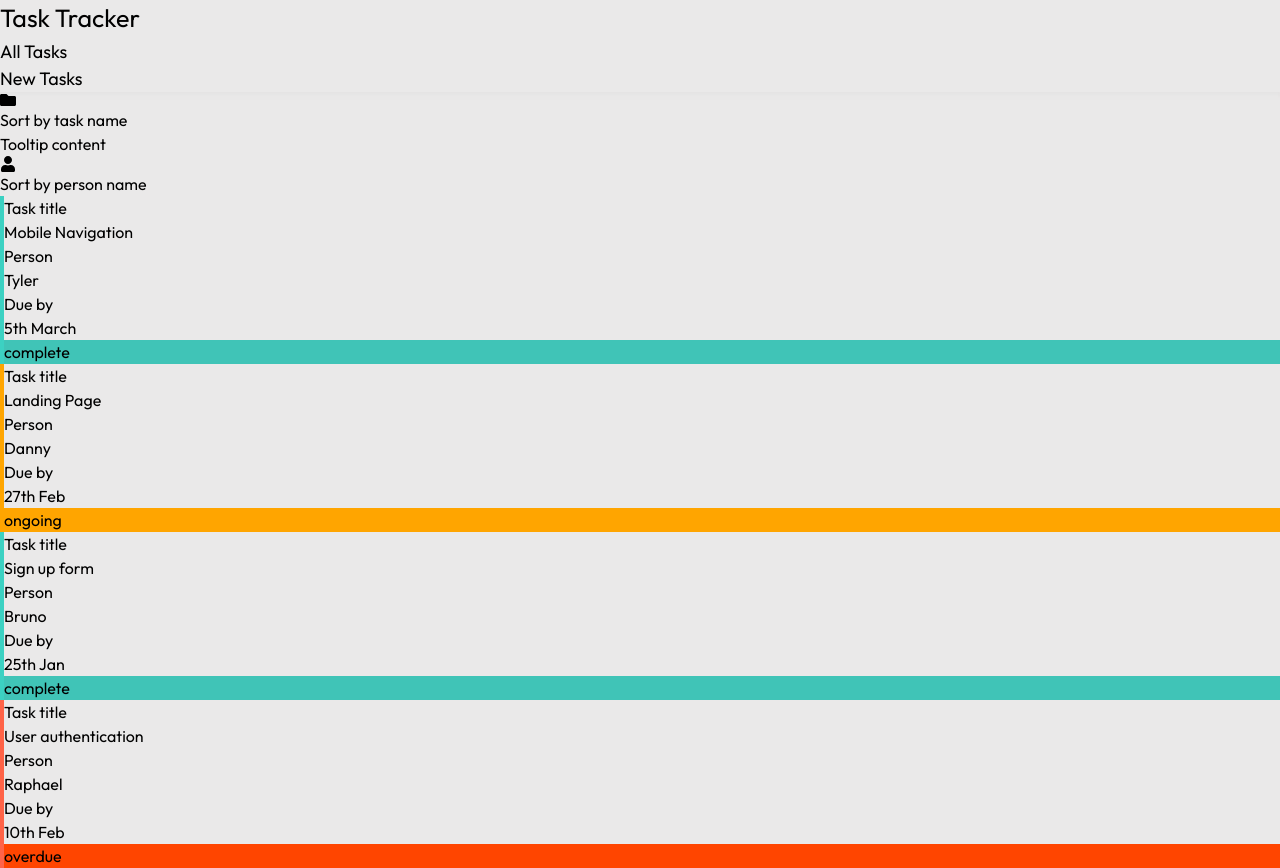
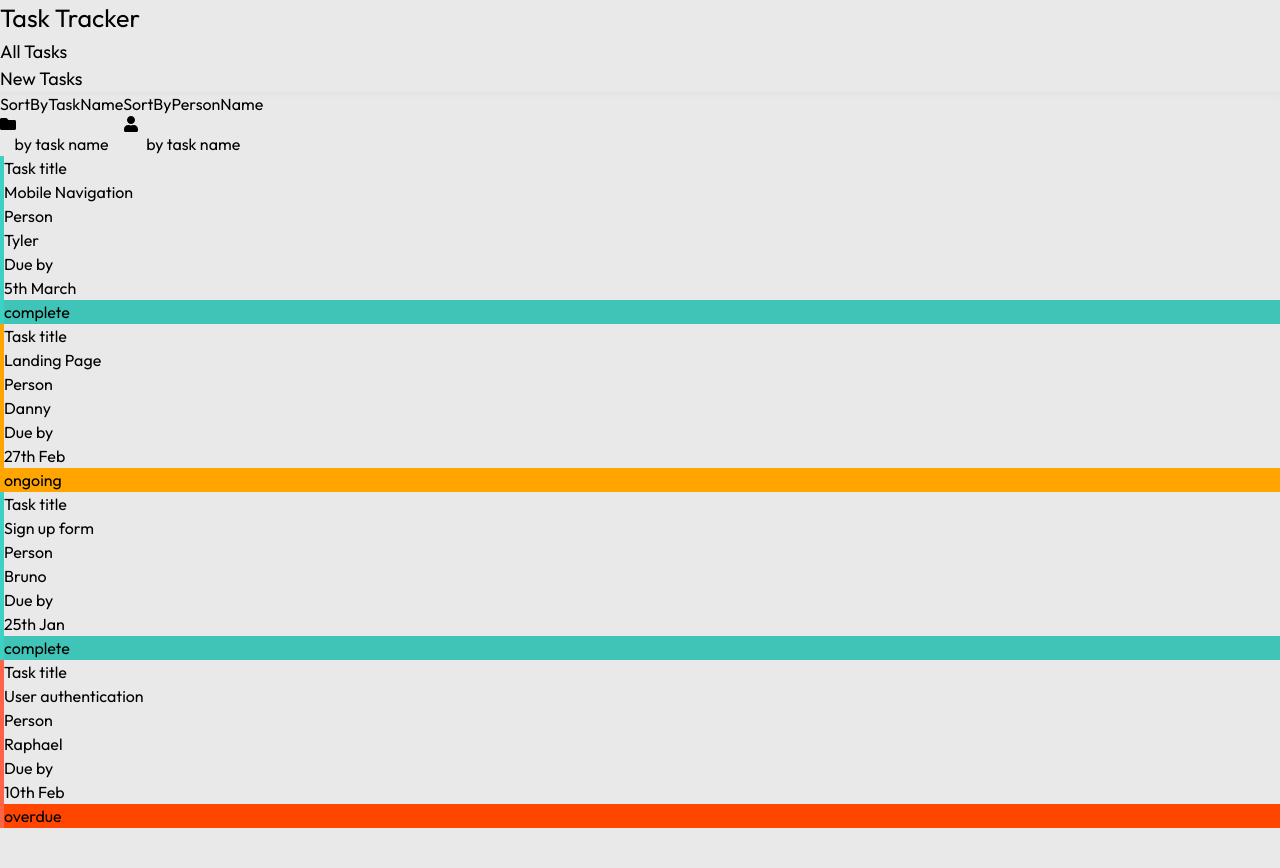
Before and after one commit to brunoFernandes21/react-task-tracker-2024, a React (Vite) app: page / in a window 1280 px wide. After the commit the page ends 828 px from the top, so only its background shows below. Built offline with nearby package versions, Linux system fonts and the light colour scheme.

Commit message:
add tooltip to filter btns

```diff
--- a/src/components/TasksContainer.jsx
+++ b/src/components/TasksContainer.jsx
@@ -8,7 +8,6 @@ const TasksContainer = ({ tasks, setTasks }) => {
       //One way of sorting string in ASC
       return a.title < b.title ? -1 : 1;
     });
-
     setTasks([...sortedTasks]);
   };
 
@@ -19,36 +18,35 @@ const TasksContainer = ({ tasks, setTasks }) => {
         return a.person.localeCompare(b.person);
       }
     });
-
     setTasks([...sortedTasks]);
   };
 
   return (
-    <main className="mt-20">
-      <section className="flex items-center mb-10 gap-8 ml-4">
+    <main className="mt-20 relative">
+      <section className="flex items-center mb-10 gap-8">
+
         <button
           onClick={sortByTaskName}
-          data-tooltip-target="tooltip-default" type="button"
-          className="flex items-center gap-2 text-gray-500"
+          className="group relative flex items-center gap-2 text-gray-500 ml-4"
         >
+          <span
+            className="absolute group-hover:opacity-90 transition-opacity bg-gray-700 text-white px-4 py-1 rounded opacity-0 mb-24 "
+          >SortByTaskName</span>
           <FaFolder />
-          <span>Sort by task name</span>
+          <span className="text-gray-500 px-2 py-1">by task name</span>
         </button>
-        <div
-          id="tooltip-default"
-          role="tooltip"
-          className="absolute z-10 invisible inline-block px-3 py-2 text-sm font-medium text-white transition-opacity duration-300 bg-gray-900 rounded-lg shadow-sm opacity-0 tooltip dark:bg-gray-700"
-        >
-          Tooltip content
-          <div className="tooltip-arrow" data-popper-arrow></div>
-        </div>
+
         <button
           onClick={sortByPersonName}
-          className="flex items-center gap-2 text-gray-500"
+          className="group relative flex items-center gap-2 text-gray-500 ml-4"
         >
+          <span
+            className="absolute group-hover:opacity-90 transition-opacity bg-gray-700 text-white px-4 py-1 rounded opacity-0 mb-24 "
+          >SortByPersonName</span>
           <FaUser />
-          <span>Sort by person name</span>
+          <span className="text-gray-500 px-2 py-1">by task name</span>
         </button>
+
       </section>
       {tasks.map((task) => (
         <Task key={task.id} task={task} />
```
Also changed, not shown: src/index.css (+0 -12 lines).
